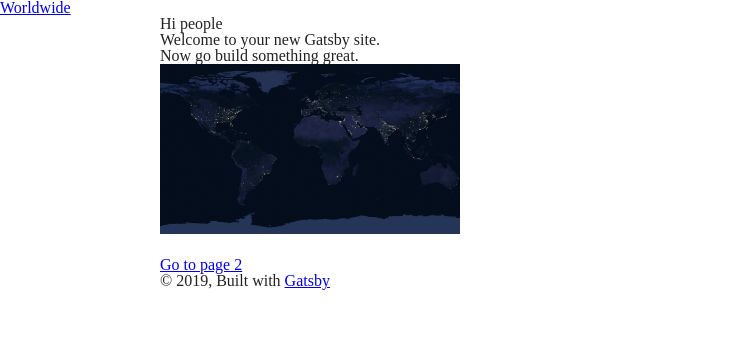
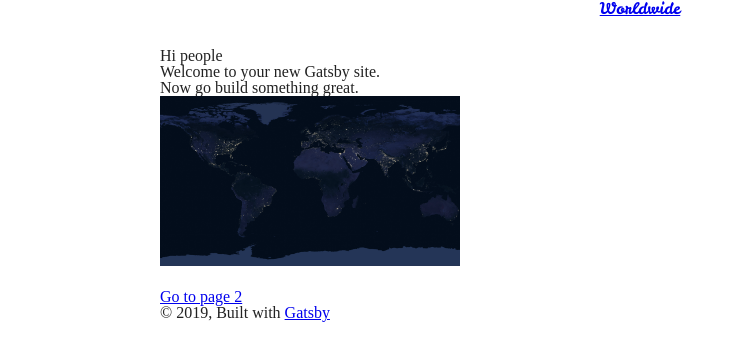
Before and after one commit to AntCas/worldwide, a Gatsby site: page / in a window 1280 px wide. Shown: the whole page, without its empty margins (0-743 px from the left). Built offline with nearby package versions, Linux system fonts and the light colour scheme; Gatsby itself is replaced by a stand-in of ours.

Commit message:
add google fonts and leckerli one

```diff
--- a/gatsby-config.js
+++ b/gatsby-config.js
@@ -12,6 +12,14 @@ module.exports = {
         name: `images`,
         path: `${__dirname}/src/images`,
       },
+    },
+    {
+      resolve: 'gatsby-plugin-web-font-loader',
+      options: {
+        google: {
+          families: ['Leckerli One']
+        }
+      }
     },
     `gatsby-plugin-sass`,
     `gatsby-transformer-sharp`,
--- a/package.json
+++ b/package.json
@@ -12,6 +12,7 @@
     "gatsby-plugin-react-helmet": "^3.1.10",
     "gatsby-plugin-sass": "^2.1.17",
     "gatsby-plugin-sharp": "^2.2.27",
+    "gatsby-plugin-web-font-loader": "^1.0.4",
     "gatsby-source-filesystem": "^2.1.28",
     "gatsby-transformer-sharp": "^2.2.19",
     "node-sass": "^4.12.0",
--- a/src/components/header.js
+++ b/src/components/header.js
@@ -2,10 +2,12 @@ import { Link } from "gatsby"
 import PropTypes from "prop-types"
 import React from "react"
 
+import './header.scss';
+
 const Header = ({ siteTitle }) => (
-  <header>
-    <div>
-      <h1 style={{ margin: 0 }}>
+  <header className="SiteHeader">
+    <div className="HeaderContent">
+      <h1 className="HeaderLogo">
         <Link to="/" >
           {siteTitle}
         </Link>
--- /dev/null
+++ b/src/components/header.scss
@@ -0,0 +1,14 @@
+.SiteHeader {
+  height: 48px;
+  display: flex;
+  align-content: center;
+  justify-content: center;
+
+  .HeaderContent {
+    max-width: 1200px;
+
+    .HeaderLogo {
+      font-family: 'Leckerli One';
+    }
+  }
+}
```
Also changed, not shown: 1 other file.
